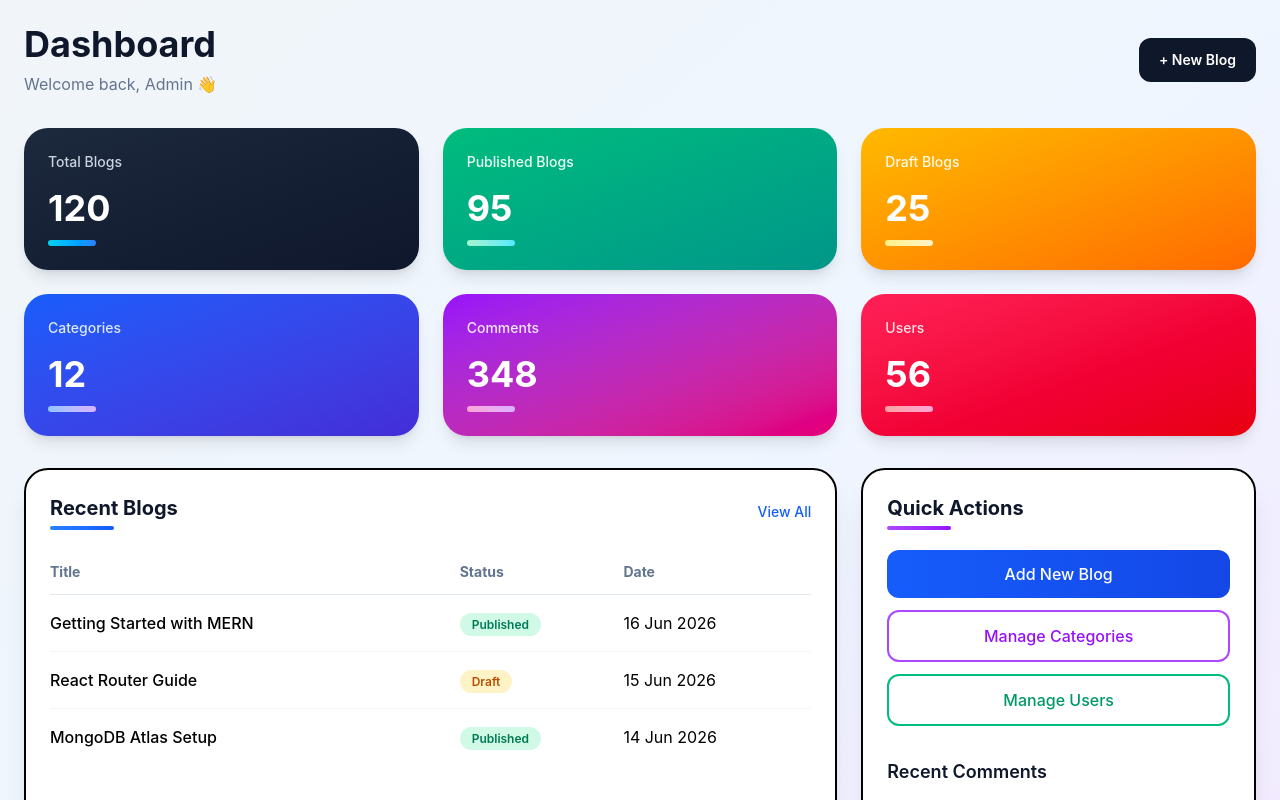
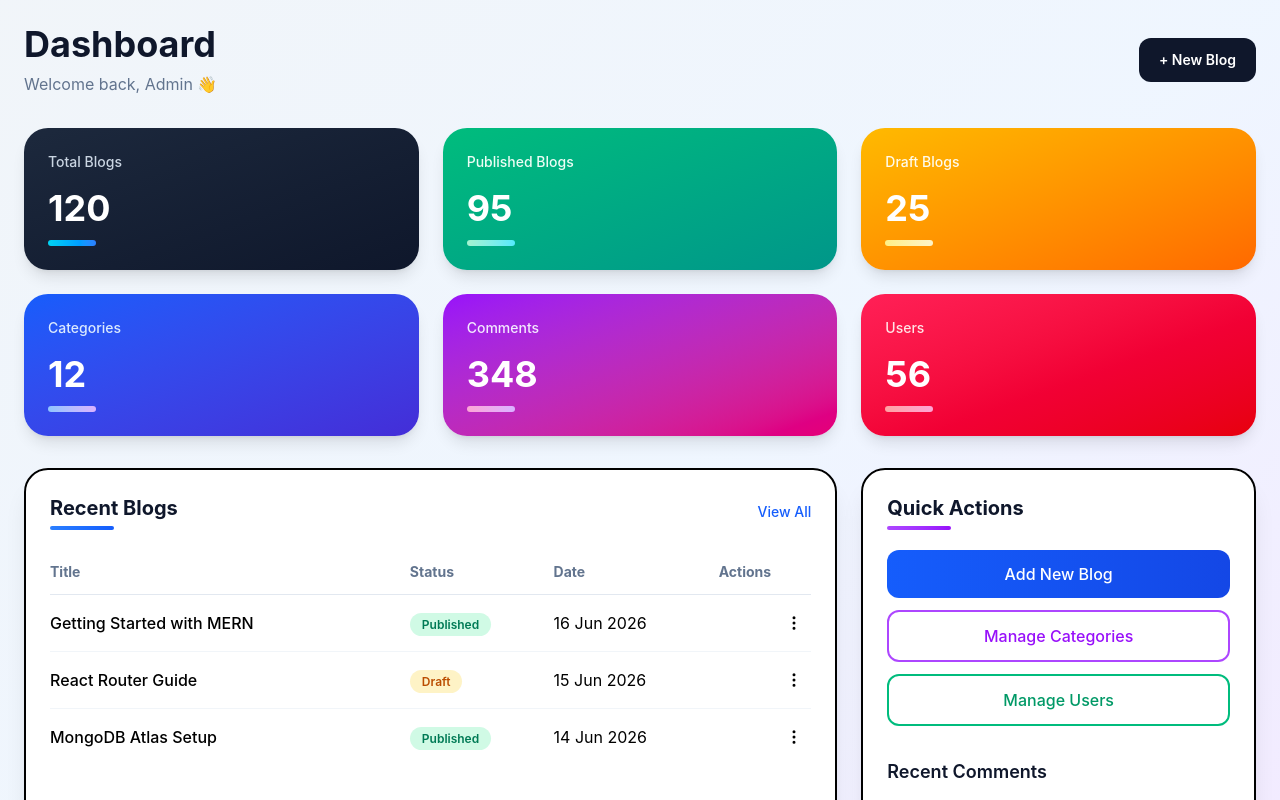
Before and after one commit to muhmmadshafiq021-developer/full-stack-application, a React (Vite) app in the folder client/: page /admin in a window 1280 px wide. Shown: the top 800 px of the page. Built offline with nearby package versions, Linux system fonts and the light colour scheme.

Commit message:
changes in dashboard.jsx

```diff
--- a/client/package.json
+++ b/client/package.json
@@ -11,6 +11,7 @@
   },
   "dependencies": {
     "@tailwindcss/vite": "^4.3.1",
+    "lucide-react": "^1.21.0",
     "react": "^19.2.6",
     "react-dom": "^19.2.6",
     "react-router-dom": "^7.18.0",
--- a/client/src/pages/admin/Dashboard.jsx
+++ b/client/src/pages/admin/Dashboard.jsx
@@ -1,7 +1,17 @@
 import React from 'react';
 import { Link } from 'react-router-dom';
+import {
+    MoreVertical, Eye,
+    Pencil,
+    RefreshCw,
+    Trash2
+} from 'lucide-react';
+import { useState } from 'react';
 
 const Dashboard = () => {
+
+    const [openRow, setOpenRow] = useState(null);
+
     return (
 
         <div className="min-h-screen bg-gradient-to-br from-slate-100 via-blue-50 to-purple-100 p-6">
@@ -120,12 +130,15 @@ const Dashboard = () => {
                                     <th className="py-3 text-left text-sm text-slate-500">
                                         Date
                                     </th>
+                                    <th className="py-3 text-left text-sm text-slate-500">
+                                        Actions
+                                    </th>
                                 </tr>
                             </thead>
 
                             <tbody>
 
-                                <tr className="border-b border-slate-100">
+                                <tr className="border-b border-slate-100" key="1">
                                     <td className="py-4 font-medium">
                                         Getting Started with MERN
                                     </td>
@@ -135,9 +148,41 @@ const Dashboard = () => {
                                         </span>
                                     </td>
                                     <td>16 Jun 2026</td>
+                                    <td className="relative text-right">
+                                        <button
+                                            onClick={() => setOpenRow(openRow === 1 ? null : 1)}
+                                            className="rounded p-2 hover:bg-slate-100"
+                                        >
+                                            <MoreVertical size={18} />
+                                        </button>
+
+                                        {openRow === 1 && (
+                                            <div className="absolute right-0 z-10 mt-2 w-40 rounded-lg border bg-white shadow-lg">
+                                                <button className="block w-full px-4 py-2 text-left hover:bg-slate-100">
+                                                    <Eye size={16} className="inline mr-2" />
+                                                    Open
+                                                </button>
+
+                                                <button className="block w-full px-4 py-2 text-left hover:bg-slate-100">
+                                                    <Pencil size={16} className="inline mr-2" />
+                                                    Edit
+                                                </button>
+
+                                                <button className="block w-full px-4 py-2 text-left hover:bg-slate-100">
+                                                    <RefreshCw size={16} className="inline mr-2" />
+                                                    Update
+                                                </button>
+
+                                                <button className="block w-full px-4 py-2 text-left text-red-600 hover:bg-red-50">
+                                                    <Trash2 size={16} className="inline mr-2" />
+                                                    Delete
+                                                </button>
+                                            </div>
+                                        )}
+                                    </td>
                                 </tr>
 
-                                <tr className="border-b border-slate-100">
+                                <tr className="border-b border-slate-100" key="2">
                                     <td className="py-4 font-medium">
                                         React Router Guide
                                     </td>
@@ -147,9 +192,41 @@ const Dashboard = () => {
                                         </span>
                                     </td>
                                     <td>15 Jun 2026</td>
+                                    <td className="relative text-right">
+                                        <button
+                                            onClick={() => setOpenRow(openRow === 2 ? null : 2)}
+                                            className="rounded p-2 hover:bg-slate-100"
+                                        >
+                                            <MoreVertical size={18} />
+                                        </button>
+
+                                        {openRow === 2 && (
+                                            <div className="absolute right-0 z-10 mt-2 w-40 rounded-lg border bg-white shadow-lg">
+                                                <button className="block w-full px-4 py-2 text-left hover:bg-slate-100">
+                                                    <Eye size={16} className="inline mr-2" />
+                                                    Open
+                                                </button>
+
+                                                <button className="block w-full px-4 py-2 text-left hover:bg-slate-100">
+                                                    <Pencil size={16} className="inline mr-2" />
+                                                    Edit
+                                                </button>
+
+                                                <button className="block w-full px-4 py-2 text-left hover:bg-slate-100">
+                                                    <RefreshCw size={16} className="inline mr-2" />
+                                                    Update
+                                                </button>
+
+                                                <button className="block w-full px-4 py-2 text-left text-red-600 hover:bg-red-50">
+                                                    <Trash2 size={16} className="inline mr-2" />
+                                                    Delete
+                                                </button>
+                                            </div>
+                                        )}
+                                    </td>
                                 </tr>
 
-                                <tr>
+                                <tr key="3">
                                     <td className="py-4 font-medium">
                                         MongoDB Atlas Setup
                                     </td>
@@ -159,6 +236,39 @@ const Dashboard = () => {
                                         </span>
                                     </td>
                                     <td>14 Jun 2026</td>
+                                    <td className="relative text-right">
+                                        <button
+                                            onClick={() => setOpenRow(openRow === 3 ? null : 3)}
+                                            className="rounded p-2 hover:bg-slate-100 foucs:outline-none"
+                                        >
+                                            <MoreVertical size={18} />
+                                        </button>
+
+                                        {openRow === 3 && (
+                                            <div className="absolute right-0 z-10 mt-2 w-40 rounded-lg border bg-white shadow-lg">
+                                                <button className="block w-full px-4 py-2 text-left hover:bg-slate-100">
+                                                    <Eye size={16} className="inline mr-2" />
+                                                    Open
+                                                </button>
+
+                                                <button className="block w-full px-4 py-2 text-left hover:bg-slate-100">
+                                                    <Pencil size={16} className="inline mr-2" />
+                                                    Edit
+                                                </button>
+
+                                                <button className="block w-full px-4 py-2 text-left hover:bg-slate-100">
+                                                    <RefreshCw size={16} className="inline mr-2" />
+                                                    Update
+                                                </button>
+
+                                                <button className="block w-full px-4 py-2 text-left text-red-600 hover:bg-red-50">
+                                                    <Trash2 size={16} className="inline mr-2" />
+                                                    Delete
+                                                </button>
+                                            </div>
+                                        )}
+                                    </td>
+
                                 </tr>
 
                             </tbody>
```
Also changed, not shown: 1 other file (tests, documents, lock files or other folders).
